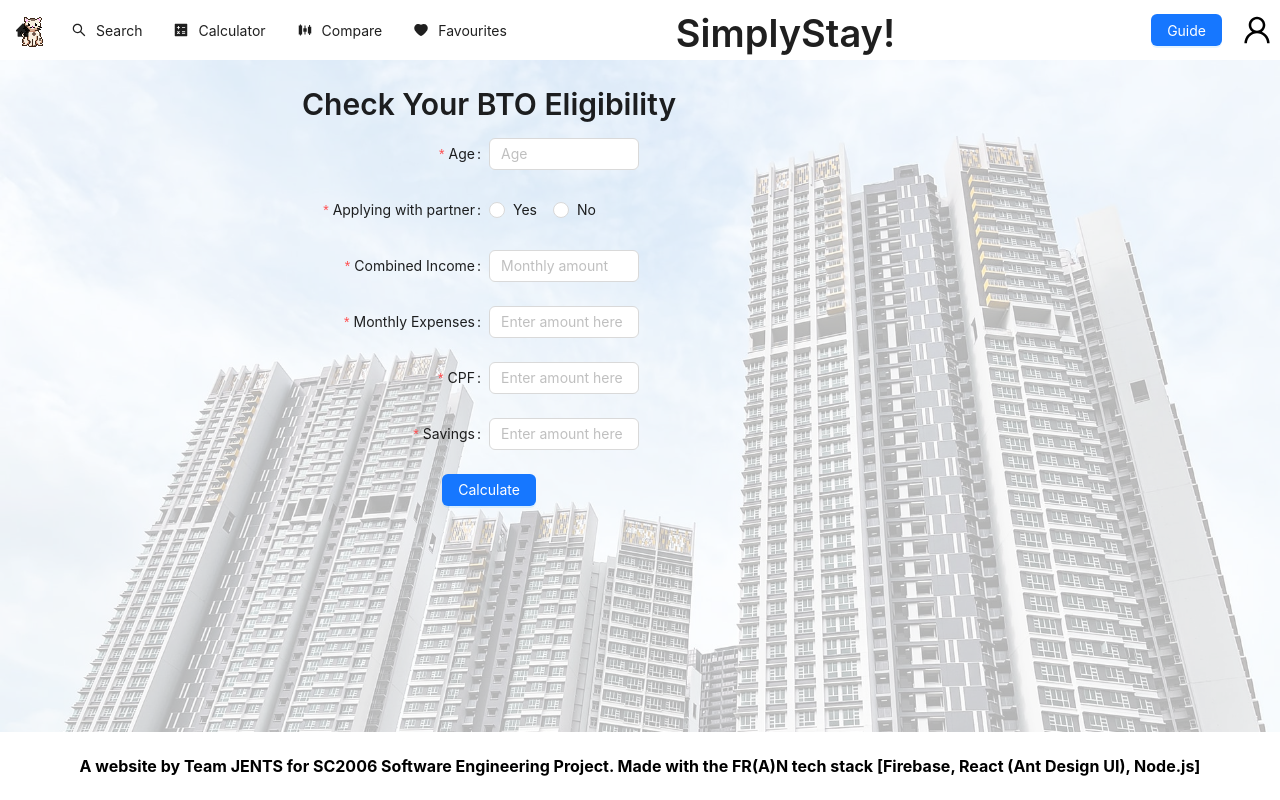
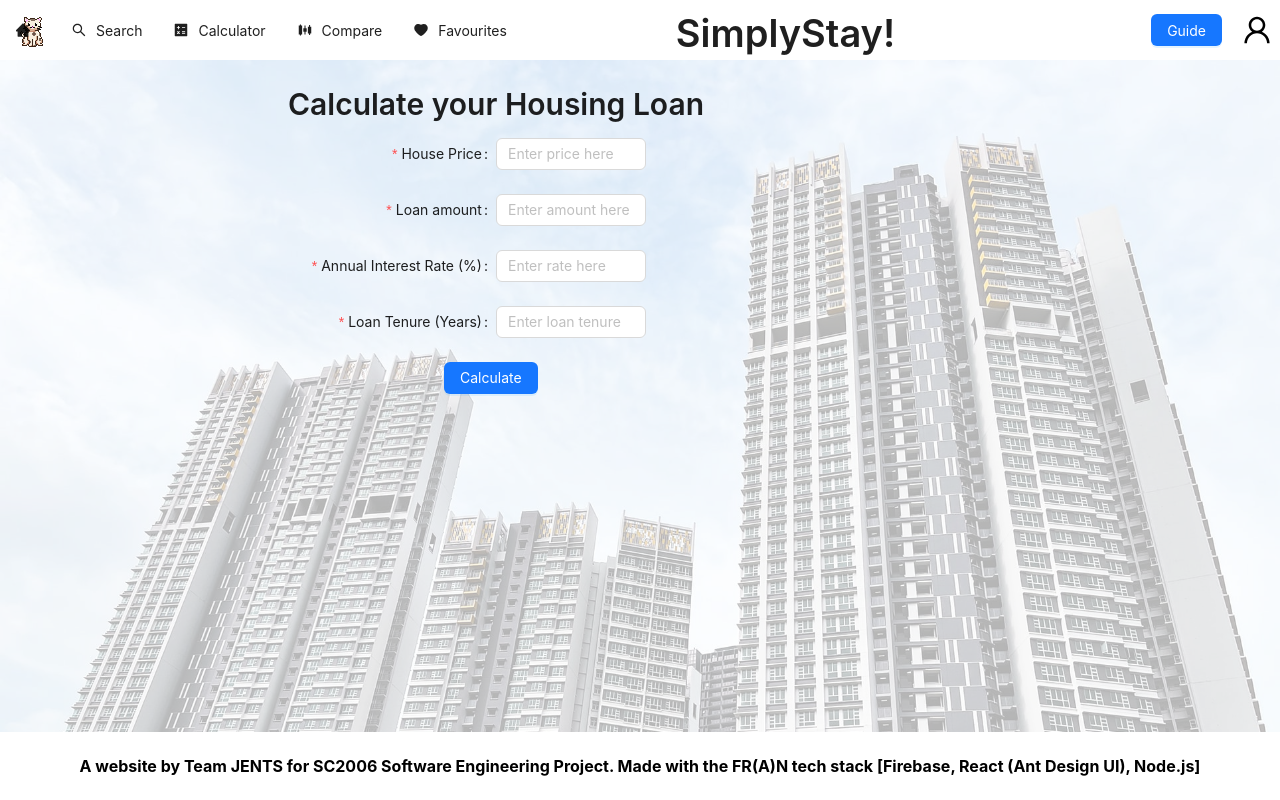
Before and after one commit to saffronrust/SC2006-Project, a React (Create React App) app: page /calculator in a window 1280 px wide. Built offline with nearby package versions, Linux system fonts and the light colour scheme.

Commit message:
added housing loan calculator

```diff
--- a/src/App.css
+++ b/src/App.css
@@ -200,6 +200,15 @@
   padding: 5px;
 }
 
+.loancalculatorResult {
+  background-color: skyblue;
+  padding: 5px;
+  padding-top: 0px;
+  border-radius: 5px;
+  margin-top: 5px;
+  text-align: center;
+}
+
 .calculatorGrant {
   background-color: aquamarine;
   border-radius: 10px;
@@ -207,7 +216,7 @@
   padding-top: 10px;
 }
 
-.resultInfo{
+.resultInfo {
   background-color: #d3d3d3;
   font-size: 20px;
   width: 100%;
@@ -215,7 +224,7 @@
   margin-top: 0;
 }
 
-.resultTitle{
+.resultTitle {
   background-color: white;
   text-align: center;
   margin-bottom: 0;
@@ -224,5 +233,5 @@
 .incomeMsg {
   background-color: #d3d3d3;
   padding: 2px;
-  border-radius: 3px ;
+  border-radius: 3px;
 }
--- a/src/Components/CalculatorBox/index.js
+++ b/src/Components/EligibiltyBox/index.js
@@ -2,7 +2,7 @@ import { Form, InputNumber, Button, Radio } from "antd";
 import React, { useEffect, useState } from "react";
 import { Typography } from "antd";
 
-const CalculatorBox = () => {
+const EligibilityBox = () => {
   const [age, setAge] = useState("");
   const [married, setMarried] = useState(true);
   const [grossMonthly, setGrossMonthly] = useState("");
@@ -485,7 +485,10 @@ const CalculatorBox = () => {
           <div className="calculatorResult">
             <h3 className="resultTitle">Estimated Buying Power:</h3>
             <p className="resultInfo">
-              $ {parseFloat(monthlyPayment.toFixed(2))}
+              ${" "}
+              {Intl.NumberFormat("en-US", { maximumFractionDigits: 2 }).format(
+                parseFloat(monthlyPayment.toFixed(2))
+              )}
             </p>
           </div>
         )}
@@ -493,7 +496,10 @@ const CalculatorBox = () => {
           <div className="calculatorResult">
             <h3 className="resultTitle">Downpayment required(15%):</h3>
             <p className="resultInfo">
-              $ {parseFloat(monthlyPayment * (0.15).toFixed(2))}
+              ${" "}
+              {Intl.NumberFormat("en-US", { maximumFractionDigits: 2 }).format(
+                parseFloat(monthlyPayment * (0.15).toFixed(2))
+              )}
             </p>
           </div>
         )}
@@ -502,7 +508,11 @@ const CalculatorBox = () => {
             <h3 className="resultTitle">
               Option 1. Downpayment using Cash ($):
             </h3>
-            <p className="resultInfo">{paycash}</p>
+            <p className="resultInfo">
+              {Intl.NumberFormat("en-US", { maximumFractionDigits: 2 }).format(
+                paycash
+              )}
+            </p>
           </div>
         )}
         {eligibility && (
@@ -510,7 +520,11 @@ const CalculatorBox = () => {
             <h3 className="resultTitle">
               Option 2. Downpayment using CPF ($):
             </h3>
-            <p className="resultInfo">{paycpf}</p>
+            <p className="resultInfo">
+              {Intl.NumberFormat("en-US", { maximumFractionDigits: 2 }).format(
+                paycpf
+              )}
+            </p>
           </div>
         )}
       </div>
@@ -518,19 +532,35 @@ const CalculatorBox = () => {
         <div className="calculatorGrant">
           <Typography.Title level={3}>Grants</Typography.Title>
           <h3 className="resultTitle">Step-Up CPF Housing Grant ($):</h3>
-          <p className="resultInfo">{stepupGrant}</p>
+          <p className="resultInfo">
+            {Intl.NumberFormat("en-US", { maximumFractionDigits: 2 }).format(
+              stepupGrant
+            )}
+          </p>
           <h3 className="resultTitle">EHG Grant ($):</h3>
-          <p className="resultInfo">{enhanceCouple + enhancesSingle}</p>
+          <p className="resultInfo">
+            {Intl.NumberFormat("en-US", { maximumFractionDigits: 2 }).format(
+              enhanceCouple + enhancesSingle
+            )}
+          </p>
           <h3 className="resultTitle">Total Grant ($):</h3>
           <p className="resultInfo">
-            {enhanceCouple + enhancesSingle + stepupGrant}
+            {Intl.NumberFormat("en-US", { maximumFractionDigits: 2 }).format(
+              enhanceCouple + enhancesSingle + stepupGrant
+            )}
           </p>
           <h3 className="resultTitle">Recommended Renovation Cost ($):</h3>
-          <p className="resultInfo"> ${renovate}</p>
+          <p className="resultInfo">
+            {" "}
+            $
+            {Intl.NumberFormat("en-US", { maximumFractionDigits: 2 }).format(
+              renovate
+            )}
+          </p>
         </div>
       )}
     </div>
   );
 };
 
-export default CalculatorBox;
+export default EligibilityBox;
--- /dev/null
+++ b/src/Components/HousingLoanCalcBox/index.js
@@ -0,0 +1,208 @@
+import { Form, InputNumber, Button } from "antd";
+import React, { useEffect, useState } from "react";
+import { Typography } from "antd";
+
+const HousingLoanCalcBox = () => {
+  const [housePrice, setHousePrice] = useState(0);
+  const [loanAmount, setLoanAmount] = useState(0);
+  const [downpayment, setDownpayment] = useState(0);
+  const [monthlyInterestRate, setMonthlyInterestRate] = useState(0);
+  const [loanTenure, setLoanTenure] = useState(0);
+  const [monthlyInstallment, setmonthlyInstallment] = useState(0);
+  const [maxLoanAmount, setMaxLoanAmount] = useState(0);
+  const [totalRepaid, setTotalRepaid] = useState(0);
+  const [totalInterestPaid, setTotalInterestPaid] = useState(0);
+  const [displayResult, setDisplayResult] = useState(false);
+
+  useEffect(() => {
+    calculateEverything();
+  }, [monthlyInstallment, totalRepaid]);
+
+  function calculateEverything() {
+    // calculateMonthlyInstallment();
+    // calculateTotalRepaid();
+    // calculateTotalInterestPaid();
+    let M =
+      (loanAmount *
+        (monthlyInterestRate * (1 + monthlyInterestRate) ** loanTenure)) /
+      ((1 + monthlyInterestRate) ** loanTenure - 1);
+    setmonthlyInstallment(M);
+    setTotalRepaid(monthlyInstallment * loanTenure);
+    setTotalInterestPaid(totalRepaid - loanAmount);
+  }
+
+  return (
+    <div className="calculatorPage">
+      <div>
+        <Typography.Title level={2}>
+          Calculate your Housing Loan
+        </Typography.Title>
+        <Form
+          name="houseLoanCalc"
+          labelCol={{
+            span: 12,
+          }}
+          wrapperCol={{
+            span: 16,
+          }}
+          style={{
+            maxWidth: 600,
+          }}
+          onFinish={() => {
+            calculateEverything();
+            setDisplayResult(true);
+          }}
+        >
+          <Form.Item
+            label="House Price"
+            name="housePrice"
+            // value={age}
+            rules={[
+              {
+                type: "integer",
+                min: 100000,
+                message: "Please input a valid price.",
+                required: true,
+              },
+            ]}
+            onChange={(e) => {
+              setHousePrice(e.target.value);
+              setMaxLoanAmount(0.75 * e.target.value);
+            }}
+          >
+            <InputNumber
+              style={{ width: 150 }}
+              placeholder="Enter price here"
+            />
+          </Form.Item>
+          <Form.Item
+            label="Loan amount"
+            name="loan amount"
+            rules={[
+              {
+                type: "integer",
+                //   max: 0.75 * housePrice,
+                message: "Please input a valid amount.",
+                required: true,
+              },
+              ({ getFieldValue }) => ({
+                validator(_, value) {
+                  if (!value || value <= 0.75 * getFieldValue("housePrice")) {
+                    return Promise.resolve();
+                  }
+                  return Promise.reject(
+                    "Loan amount cannot exceed 75% of house price"
+                  );
+                },
+              }),
+            ]}
+            onChange={(e) => {
+              setLoanAmount(e.target.value);
+              setDownpayment(housePrice - loanAmount);
+            }}
+          >
+            <InputNumber
+              style={{ width: 150 }}
+              placeholder="Enter amount here"
+            />
+          </Form.Item>
+
+          <Form.Item
+            label="Annual Interest Rate (%)"
+            name="AnnualInterestRate"
+            rules={[
+              {
+                type: "integer",
+                max: 10,
+                message: "Please input a valid interest rate.",
+                required: true,
+              },
+            ]}
+            onChange={(e) => setMonthlyInterestRate(e.target.value / 1200)}
+          >
+            <InputNumber style={{ width: 150 }} placeholder="Enter rate here" />
+          </Form.Item>
+
+          <Form.Item
+            label="Loan Tenure (Years)"
+            name="loantenure"
+            rules={[
+              {
+                type: "integer",
+                message: "Please input a valid loan tenure.",
+                required: true,
+              },
+              (getFieldValue) => ({
+                validator(_, value) {
+                  if (!value || value <= 25) return Promise.resolve();
+                  return Promise.reject(
+                    "Loan tenure cannot exceed 25 years, assuming HDB loan"
+                  );
+                },
+              }),
+            ]}
+            onChange={(e) => setLoanTenure(e.target.value * 12)}
+          >
+            <InputNumber
+              style={{ width: 150 }}
+              placeholder="Enter loan tenure"
+            />
+          </Form.Item>
+          <Form.Item wrapperCol={{ offset: 9, span: 16 }}>
+            <Button type="primary" htmlType="submit">
+              Calculate
+            </Button>
+          </Form.Item>
+        </Form>
+      </div>
+      <div>
+        {displayResult && (
+          <div className="loancalculatorResult">
+            <Typography.Title level={2}>Housing Loan Details</Typography.Title>
+            <h3 className="resultTitle">Maximum loan amount (75%): </h3>
+            <p className="resultInfo">
+              $
+              {Intl.NumberFormat("en-US", { maximumFractionDigits: 2 }).format(
+                parseFloat(maxLoanAmount.toFixed(0))
+              )}
+            </p>
+            <h3 className="resultTitle">Monthly Installment: </h3>
+            <p className="resultInfo">
+              $
+              {Intl.NumberFormat("en-US", { maximumFractionDigits: 2 }).format(
+                parseFloat(monthlyInstallment.toFixed(0))
+              )}
+            </p>
+            <h3 className="resultTitle">Total Amount Repaid: </h3>
+            <p className="resultInfo">
+              $
+              {Intl.NumberFormat("en-US", { maximumFractionDigits: 2 }).format(
+                parseFloat(totalRepaid.toFixed(0))
+              )}
+            </p>
+            <h3 className="resultTitle">Total Interest Paid:</h3>
+            <p className="resultInfo">
+              $
+              {Intl.NumberFormat("en-US", { maximumFractionDigits: 2 }).format(
+                parseFloat(totalInterestPaid.toFixed(0))
+              )}
+            </p>
+            <h3 className="resultTitle">Loan-To-Value:</h3>
+            <p className="resultInfo">
+              {Intl.NumberFormat("en-US", { maximumFractionDigits: 2 }).format(
+                parseFloat(((loanAmount / housePrice) * 100).toFixed(1))
+              )}
+              %
+            </p>
+            <br />
+            <p className="resultInfo">
+              Calculations provided are an estimate due to varying factors
+            </p>
+          </div>
+        )}
+      </div>
+    </div>
+  );
+};
+
+export default HousingLoanCalcBox;
--- a/src/Pages/Calculator/index.js
+++ b/src/Pages/Calculator/index.js
@@ -1,13 +1,15 @@
-import CalculatorBox from "../../Components/CalculatorBox";
+import EligibilityBox from "../../Components/EligibiltyBox";
+import HousingLoanCalcBox from "../../Components/HousingLoanCalcBox";
 
 function Calculator() {
-    return (
-        <div className="mainbackground">
-            <div className="translucentbox">
-                <CalculatorBox />
-            </div>
-        </div>
-    )
+  return (
+    <div className="mainbackground">
+      <div className="translucentbox">
+        {/* <EligibilityBox /> */}
+        <HousingLoanCalcBox />
+      </div>
+    </div>
+  );
 }
 
 export default Calculator;
```
Also changed, not shown: src/Components/Routes/index.js (+11 -44 lines).
